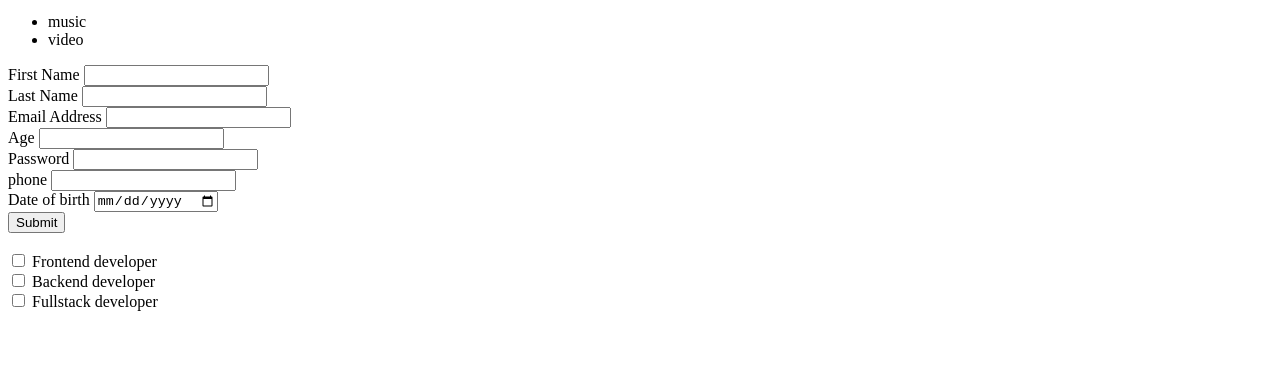
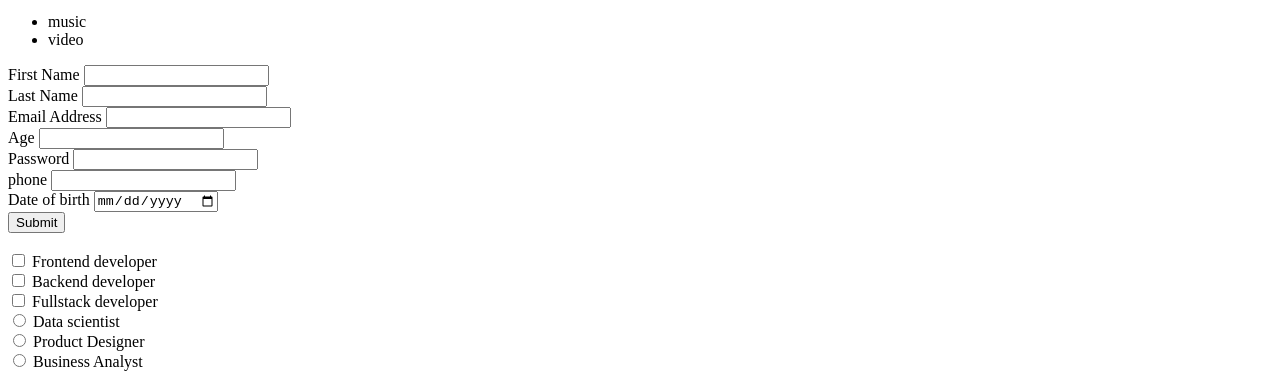
Before and after one commit to ademolaopeyemi/creative, a plain HTML site: page index.html in a window 1280 px wide. Shown: the part 2088-2467 px from the top of the page. Before the commit the page ends 2407 px from the top, so only its background shows below. Drawn offline with Linux system fonts and the light colour scheme.

Commit message:
html radio button added

```diff
--- a/index.html
+++ b/index.html
@@ -103,6 +103,17 @@
     <label for="">Fullstack developer</label>
     <br>
 
+    <input type="radio">
+    <label for="">Data scientist</label>
+    <br>
+
+    <input type="radio">
+    <label for="">Product Designer</label>
+    <br>
+
+    <input type="radio">
+    <label for="">Business Analyst</label>
+
 
 </form>
 
```
